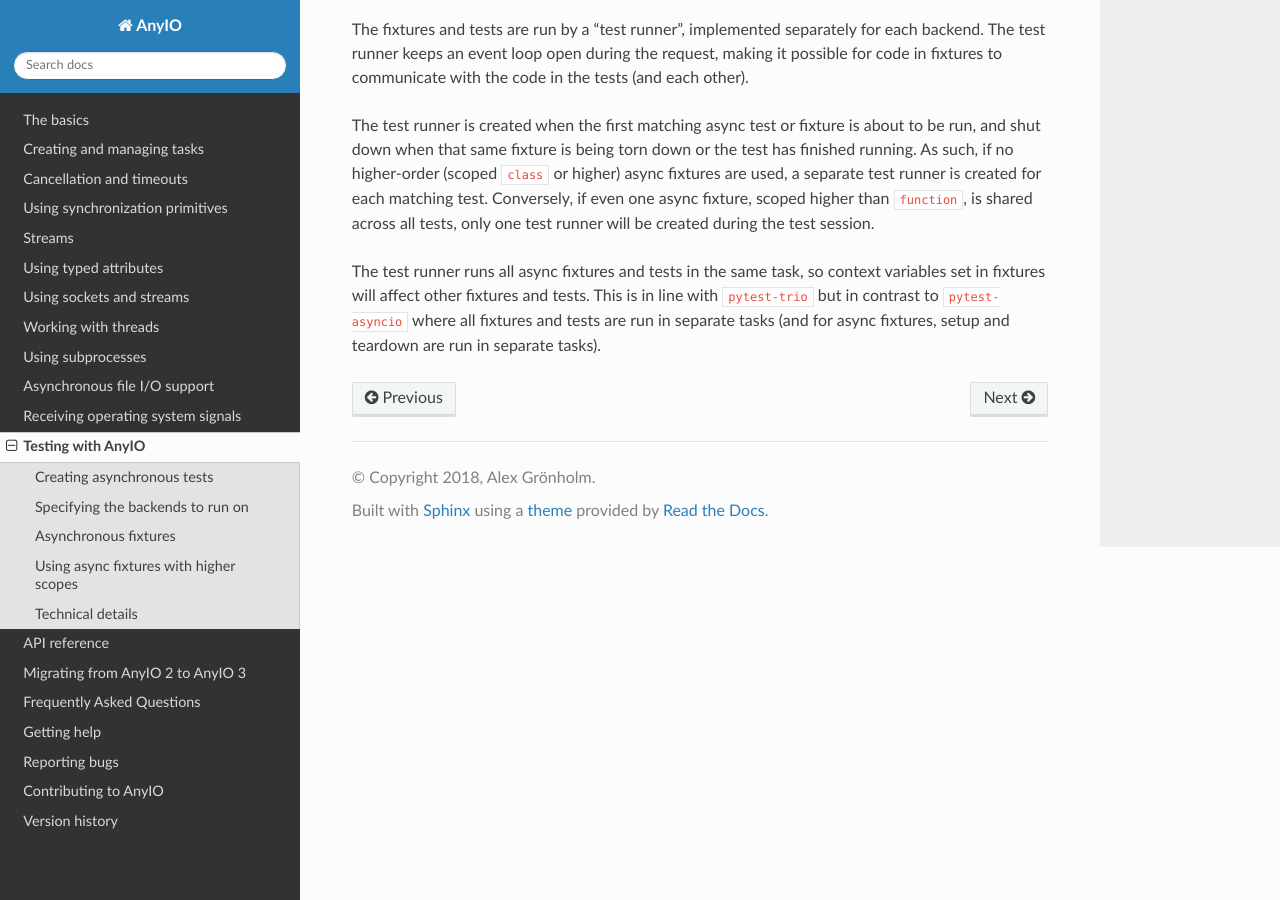
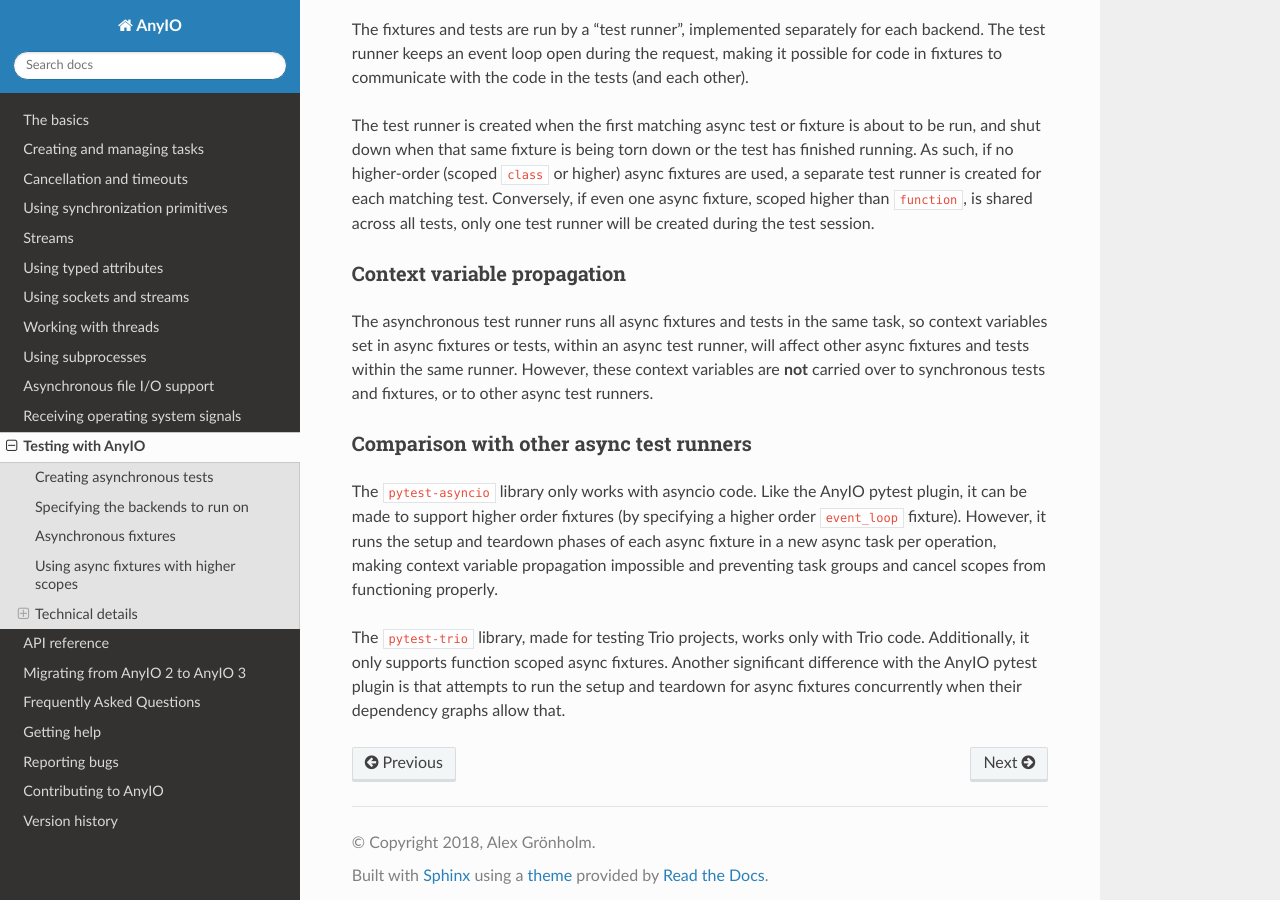
Before and after one commit to agronholm/anyio, a Sphinx documentation site: the page built from docs/testing.rst, in a window 1280 px wide and 900 px high, scrolled down 3085 px. Built offline with Sphinx 7.4.7 and the Read the Docs theme 2.0.0, drawn with Linux system fonts in a browser that asks for light colours; the version number could not be read and is left out.

Commit message:
Documented the context variable propagation login

```diff
--- a/docs/testing.rst
+++ b/docs/testing.rst
@@ -152,8 +152,25 @@
 async fixture, scoped higher than ``function``, is shared across all tests, only one
 test runner will be created during the test session.
 
-The test runner runs all async fixtures and tests in the same task, so context variables
-set in fixtures will affect other fixtures and tests. This is in line with
-``pytest-trio`` but in contrast to ``pytest-asyncio`` where all fixtures and tests are
-run in separate tasks (and for async fixtures, setup and teardown are run in separate
-tasks).
+Context variable propagation
+++++++++++++++++++++++++++++
+
+The asynchronous test runner runs all async fixtures and tests in the same task, so
+context variables set in async fixtures or tests, within an async test runner, will
+affect other async fixtures and tests within the same runner. However, these context
+variables are **not** carried over to synchronous tests and fixtures, or to other async
+test runners.
+
+Comparison with other async test runners
+++++++++++++++++++++++++++++++++++++++++
+
+The ``pytest-asyncio`` library only works with asyncio code. Like the AnyIO pytest
+plugin, it can be made to support higher order fixtures (by specifying a higher order
+``event_loop`` fixture). However, it runs the setup and teardown phases of each async
+fixture in a new async task per operation, making context variable propagation
+impossible and preventing task groups and cancel scopes from functioning properly.
+
+The ``pytest-trio`` library, made for testing Trio projects, works only with Trio code.
+Additionally, it only supports function scoped async fixtures. Another significant
+difference with the AnyIO pytest plugin is that attempts to run the setup and teardown
+for async fixtures concurrently when their dependency graphs allow that.
```
